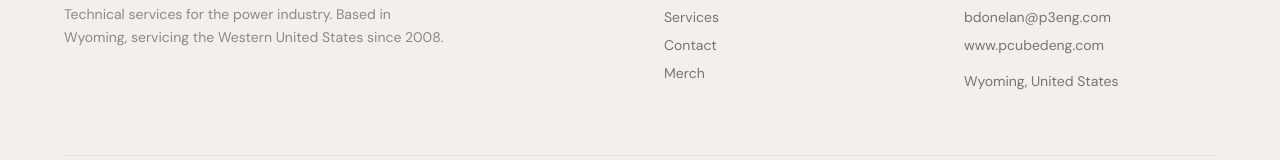
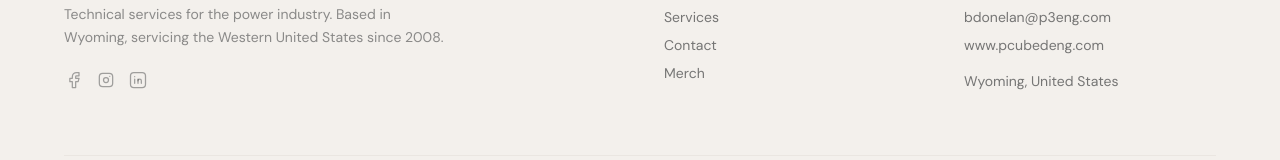
Before and after one commit to NolanBerg/pcubedeng, a Next.js app: page / in a window 1280 px wide. Shown: the part 3106-3266 px from the top of the page. Built offline with nearby package versions, Linux system fonts and the light colour scheme.

Commit message:
add social media icons to footer

```diff
--- a/src/components/Footer.jsx
+++ b/src/components/Footer.jsx
@@ -1,12 +1,25 @@
 import React from 'react';
 import Link from 'next/link';
 import { useRouter, usePathname } from 'next/navigation';
+import { IconBrandFacebook, IconBrandInstagram, IconBrandLinkedin } from '@tabler/icons-react';
 
 const navLinks = [
   { hash: '#projects', label: 'Projects' },
   { hash: '#services-detail', label: 'Services' },
   { hash: '#contact', label: 'Contact' },
   { href: '/merch', label: 'Merch' },
+];
+
+const socialLinks = [
+  { href: 'https://www.facebook.com/profile.php?id=61553395595330', Icon: IconBrandFacebook,  label: 'Facebook'  },
+  { href: 'https://www.instagram.com/pcubedengineering/',           Icon: IconBrandInstagram, label: 'Instagram' },
+  { href: 'https://www.linkedin.com/company/p-cubed-inc/',          Icon: IconBrandLinkedin,  label: 'LinkedIn'  },
+];
+
+const contactLinks = [
+  { href: 'tel:+13073772328',           label: '(307) 377-2328'     },
+  { href: 'mailto:bdonelan@p3eng.com',  label: 'bdonelan@p3eng.com' },
+  { href: 'https://www.pcubedeng.com',  label: 'www.pcubedeng.com'  },
 ];
 
 function FooterNavLink({ hash, href, label }) {
@@ -35,35 +48,43 @@ function FooterNavLink({ hash, href, label }) {
   };
 
   return (
-    <a
-      href={`/${hash}`}
-      onClick={handleClick}
-      className={className}
-    >
+    <a href={`/${hash}`} onClick={handleClick} className={className}>
       {label}
     </a>
   );
 }
-
-const contactLinks = [
-  { href: 'tel:+13073772328',           label: '(307) 377-2328'     },
-  { href: 'mailto:bdonelan@p3eng.com',  label: 'bdonelan@p3eng.com' },
-  { href: 'https://www.pcubedeng.com',  label: 'www.pcubedeng.com'  },
-];
 
 export default function Footer() {
   return (
     <footer id="contact" className="border-t border-taupe/50 px-6 md:px-10 lg:px-16 py-12 md:py-16">
       <div className="max-w-[1600px] mx-auto">
         <div className="grid md:grid-cols-4 gap-10 md:gap-12 mb-16">
+
+          {/* Logo + tagline + social */}
           <div className="md:col-span-2">
             <Link href="/" className="flex items-center gap-2 cursor-pointer mb-4" aria-label="Home">
               <img src="/logo.png" alt="P Cubed Inc." className="h-10 w-auto" />
             </Link>
-            <p className="text-sm text-grey/50 leading-[1.7] max-w-sm">
+            <p className="text-sm text-grey/50 leading-[1.7] max-w-sm mb-5">
               Technical services for the power industry. Based in Wyoming, servicing the Western United States since 2008.
             </p>
+            <div className="flex items-center gap-3">
+              {socialLinks.map(({ href, Icon, label }) => (
+                <a
+                  key={label}
+                  href={href}
+                  target="_blank"
+                  rel="noopener noreferrer"
+                  aria-label={label}
+                  className="text-grey/40 hover:text-grey transition-colors duration-200 cursor-pointer"
+                >
+                  <Icon size={20} strokeWidth={1.5} aria-hidden="true" />
+                </a>
+              ))}
+            </div>
           </div>
+
+          {/* Navigation */}
           <div>
             <p className="font-mono text-xs text-brand-brown uppercase tracking-widest mb-4">Navigation</p>
             <div className="flex flex-col gap-2">
@@ -72,6 +93,8 @@ export default function Footer() {
               ))}
             </div>
           </div>
+
+          {/* Contact */}
           <div>
             <p className="font-mono text-xs text-brand-gold uppercase tracking-widest mb-4">Contact Us</p>
             <div className="flex flex-col gap-2">
@@ -83,6 +106,7 @@ export default function Footer() {
               <p className="text-sm text-grey/60 mt-2">Wyoming, United States</p>
             </div>
           </div>
+
         </div>
         <div className="flex flex-col md:flex-row items-start md:items-center justify-between gap-4 pt-8 border-t border-taupe/30">
           <p className="font-mono text-xs text-grey/30">&copy; 2026 P Cubed, Inc. All rights reserved.</p>
```
